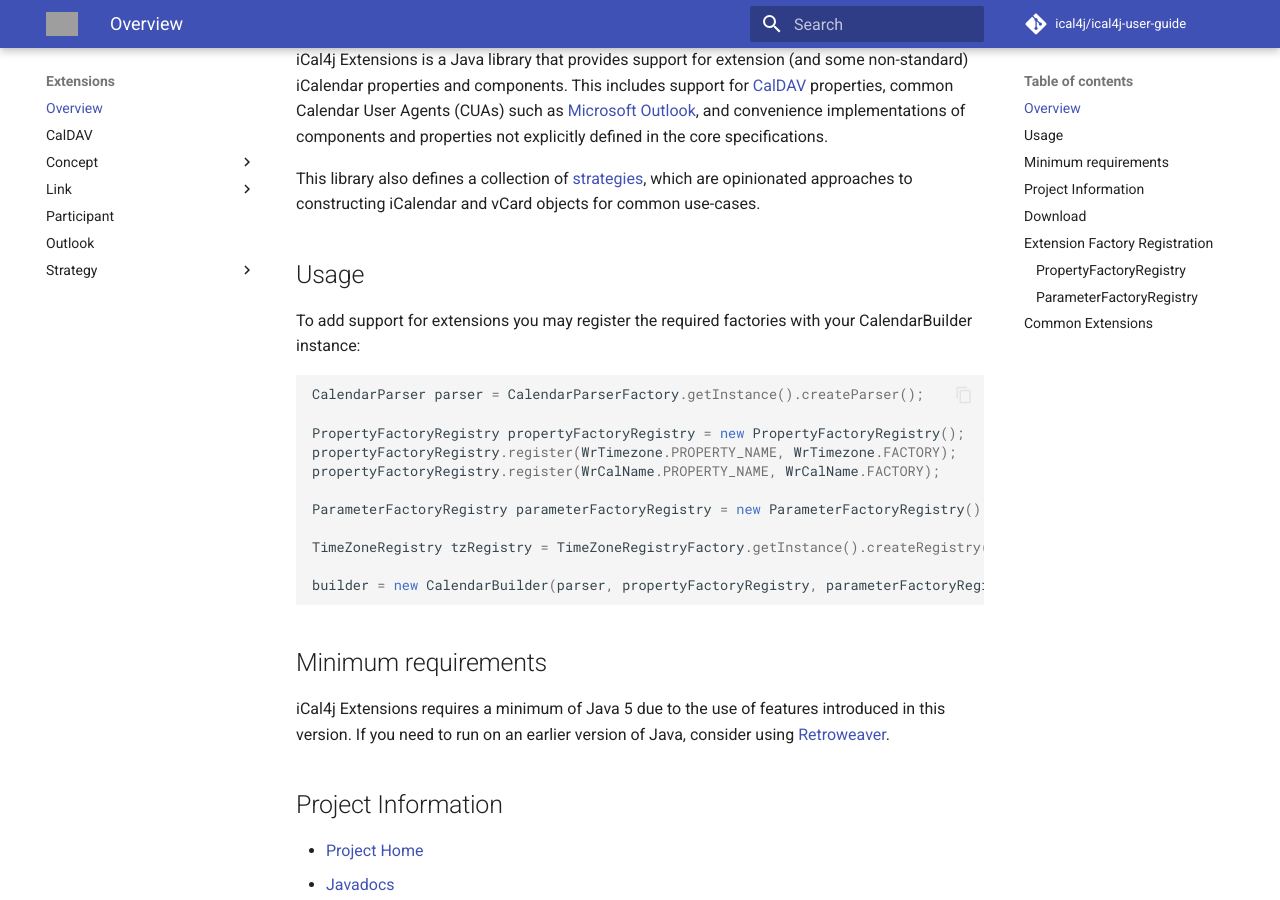
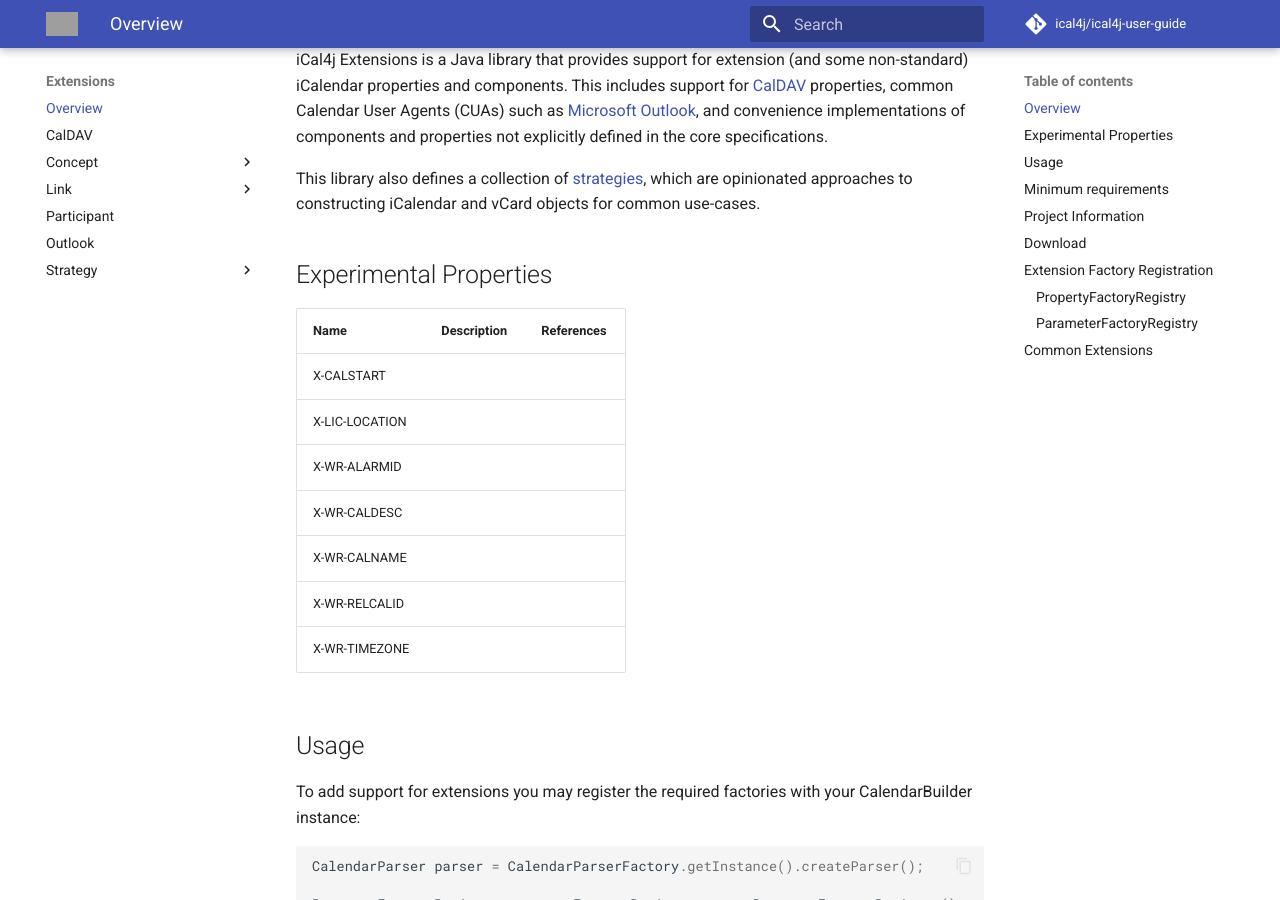
Before and after one commit to ical4j/ical4j-user-guide, an MkDocs documentation site: the page built from docs/extensions/index.md, in a window 1280 px wide and 900 px high, scrolled down 299 px. Built offline with MkDocs 1.6.1 and Material for MkDocs 9.7.7, drawn with Linux system fonts in a browser that asks for light colours; comment, search, counter and statistics services are not loaded; grey boxes are pictures that could not be loaded.

Commit message:
Update index.md

```diff
--- a/docs/extensions/index.md
+++ b/docs/extensions/index.md
@@ -12,6 +12,17 @@ specifications.
 This library also defines a collection of [strategies](strategy.md), which are opinionated approaches to constructing iCalendar
 and vCard objects for common use-cases.
 
+## Experimental Properties
+
+| Name | Description | References |
+|------|-------------|------------|
+| X-CALSTART |||
+| X-LIC-LOCATION |||
+| X-WR-ALARMID |||
+| X-WR-CALDESC |||
+| X-WR-CALNAME |||
+| X-WR-RELCALID |||
+| X-WR-TIMEZONE |||
 
 ## Usage
 
```
